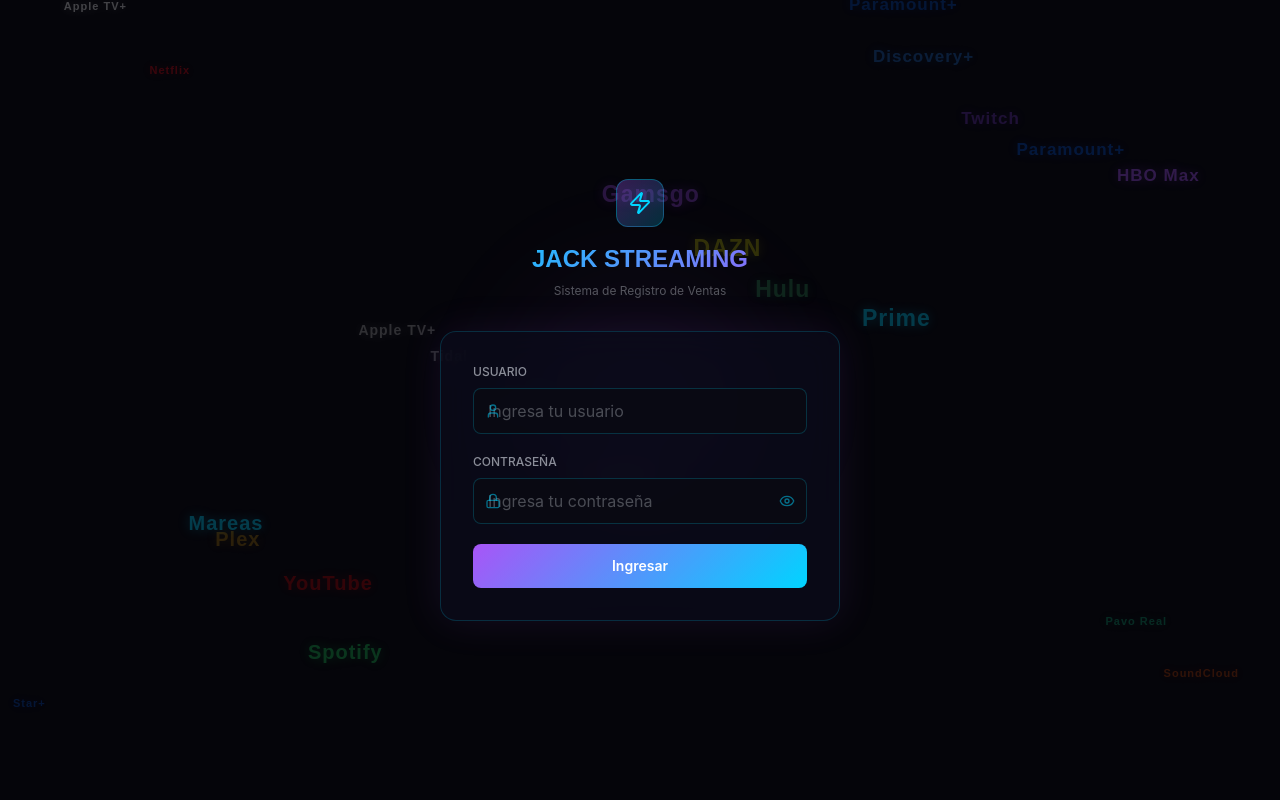
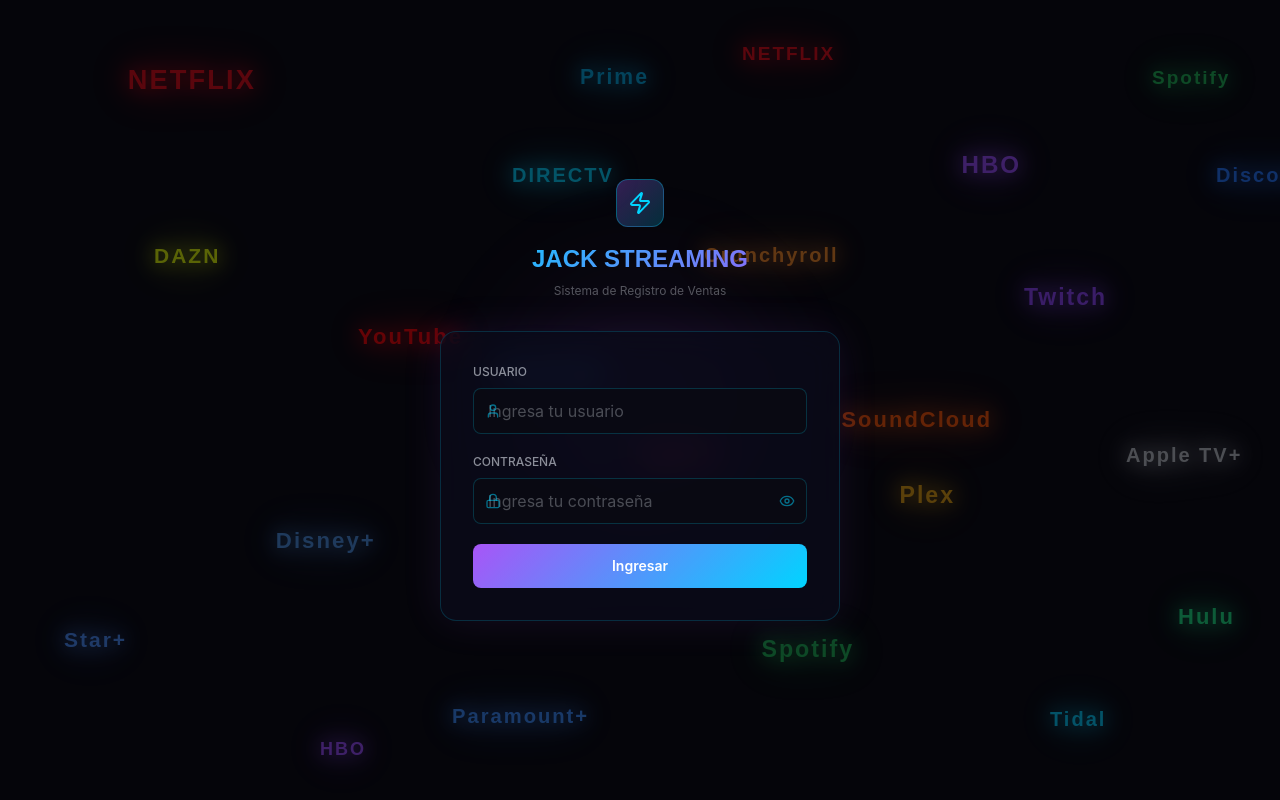
Before and after one commit to moormix01/registrodecuentas, a React (Vite) app in the folder client/: page / in a window 1280 px wide. Built offline with nearby package versions, Linux system fonts and the light colour scheme.

Commit message:
Improve background: more glow, bigger text, higher opacity

```diff
--- a/client/src/components/StreamingBackground.jsx
+++ b/client/src/components/StreamingBackground.jsx
@@ -1,96 +1,82 @@
 import { useEffect, useRef } from 'react';
 
 const LOGOS = [
-  { name: 'Netflix',     color: '#e50914' },
-  { name: 'Disney+',    color: '#0063e5' },
-  { name: 'HBO Max',    color: '#a855f7' },
-  { name: 'Spotify',    color: '#1db954' },
-  { name: 'Prime',      color: '#00d4ff' },
-  { name: 'Apple TV+',  color: '#ffffff' },
-  { name: 'Crunchyroll',color: '#f47521' },
-  { name: 'Paramount+', color: '#0064ff' },
-  { name: 'YouTube',    color: '#ff0000' },
-  { name: 'Hulu',       color: '#3dbb6d' },
-  { name: 'Star+',      color: '#0064ff' },
-  { name: 'DIRECTV',    color: '#00c8e0' },
-  { name: 'Twitch',     color: '#9146ff' },
-  { name: 'Plex',       color: '#e5a00d' },
-  { name: 'DAZN',       color: '#f5f500' },
-  { name: 'SoundCloud', color: '#ff5500' },
-  { name: 'Tidal',      color: '#ffffff' },
-  { name: 'Discovery+', color: '#2175d9' },
-  { name: 'Mareas',     color: '#00d4ff' },
-  { name: 'Gamsgo',     color: '#a855f7' },
-  { name: 'Pavo Real',  color: '#10b981' },
-  { name: 'Apple TV+',  color: '#f0f0f0' },
-  { name: 'Paramount+', color: '#0064ff' },
+  { label: "NETFLIX",     color: "#E50914", size: 26, x: 8,  y: 10, dur: 14, delay: 0   },
+  { label: "Disney+",     color: "#4A90E2", size: 22, x: 22, y: 65, dur: 18, delay: 2   },
+  { label: "HBO",         color: "#9B4DFF", size: 24, x: 75, y: 18, dur: 12, delay: 4   },
+  { label: "Spotify",     color: "#1DB954", size: 23, x: 60, y: 80, dur: 20, delay: 1   },
+  { label: "Prime",       color: "#00A8E0", size: 21, x: 45, y: 8,  dur: 16, delay: 3   },
+  { label: "Apple TV+",   color: "#C0C5CA", size: 20, x: 88, y: 55, dur: 22, delay: 6   },
+  { label: "YouTube",     color: "#FF0000", size: 22, x: 28, y: 40, dur: 17, delay: 5   },
+  { label: "Twitch",      color: "#9146FF", size: 23, x: 80, y: 35, dur: 13, delay: 7   },
+  { label: "Paramount+",  color: "#3A8EFF", size: 20, x: 35, y: 88, dur: 19, delay: 2.5 },
+  { label: "Hulu",        color: "#1CE783", size: 22, x: 92, y: 75, dur: 15, delay: 8   },
+  { label: "Crunchyroll", color: "#F88B24", size: 20, x: 55, y: 30, dur: 21, delay: 4.5 },
+  { label: "Star+",       color: "#4A90FF", size: 21, x: 5,  y: 78, dur: 16, delay: 9   },
+  { label: "Plex",        color: "#E5A00D", size: 23, x: 70, y: 60, dur: 14, delay: 3.5 },
+  { label: "DIRECTV",     color: "#00D4FF", size: 20, x: 40, y: 20, dur: 18, delay: 6.5 },
+  { label: "SoundCloud",  color: "#FF5500", size: 21, x: 65, y: 48, dur: 12, delay: 1.5 },
+  { label: "Tidal",       color: "#00D0FF", size: 20, x: 82, y: 88, dur: 20, delay: 10  },
+  { label: "DAZN",        color: "#E5FF00", size: 21, x: 12, y: 30, dur: 17, delay: 7.5 },
+  { label: "fuboTV",      color: "#EB192D", size: 20, x: 50, y: 55, dur: 23, delay: 11  },
+  { label: "Peacock",     color: "#3399FF", size: 22, x: 38, y: 42, dur: 15, delay: 0.5 },
+  { label: "Discovery+",  color: "#2277FF", size: 20, x: 95, y: 20, dur: 19, delay: 9.5 },
+  { label: "NETFLIX",     color: "#E50914", size: 19, x: 58, y: 5,  dur: 16, delay: 12  },
+  { label: "HBO",         color: "#9B4DFF", size: 18, x: 25, y: 92, dur: 14, delay: 13  },
+  { label: "Spotify",     color: "#1DB954", size: 19, x: 90, y: 8,  dur: 18, delay: 5.5 },
 ];
 
 export default function StreamingBackground() {
-  const items = LOGO_ITEMS;
   return (
-    <div style={{
-      position: 'fixed', inset: 0, zIndex: 0,
-      pointerEvents: 'none', overflow: 'hidden',
-    }}>
-      {LOGO_ITEMS.map((item, i) => (
-        <FloatingLogo key={i} item={item} index={i} />
+    <div style={{ position: 'fixed', inset: 0, zIndex: 0, pointerEvents: 'none', overflow: 'hidden' }}>
+      {LOGOS.map((logo, i) => (
+        <FloatingLogo key={`${logo.label}-${i}`} logo={logo} animIndex={i % 4} />
       ))}
     </div>
   );
 }
 
-const LOGO_ITEMS = LOGOS.map((logo, i) => ({
-  ...logo,
-  x: (i * 37 + 11) % 95,
-  y: (i * 53 + 7) % 90,
-  size: 11 + (i % 5) * 3,
-  duration: 18 + (i % 7) * 4,
-  delay: -(i * 2.3),
-  driftX: (i % 2 === 0 ? 1 : -1) * (15 + (i % 5) * 8),
-  driftY: (i % 3 === 0 ? 1 : -1) * (10 + (i % 4) * 6),
-}));
+const KEYFRAMES = [
+  [{ transform: 'translate(0,0) scale(1)' }, { transform: 'translate(30px,-20px) scale(1.05)' }, { transform: 'translate(-15px,25px) scale(0.97)' }, { transform: 'translate(0,0) scale(1)' }],
+  [{ transform: 'translate(0,0) scale(1)' }, { transform: 'translate(-25px,18px) scale(1.04)' }, { transform: 'translate(20px,-22px) scale(0.98)' }, { transform: 'translate(0,0) scale(1)' }],
+  [{ transform: 'translate(0,0) scale(1)' }, { transform: 'translate(18px,28px) scale(1.06)' }, { transform: 'translate(-28px,-12px) scale(0.96)' }, { transform: 'translate(0,0) scale(1)' }],
+  [{ transform: 'translate(0,0) scale(1)' }, { transform: 'translate(-20px,-25px) scale(1.03)' }, { transform: 'translate(25px,15px) scale(0.99)' }, { transform: 'translate(0,0) scale(1)' }],
+];
 
-function FloatingLogo({ item, index }) {
+function FloatingLogo({ logo, animIndex }) {
   const ref = useRef(null);
 
   useEffect(() => {
     const el = ref.current;
     if (!el) return;
-    const kf = [
-      { transform: `translate(0px, 0px)`, opacity: 0.18 },
-      { transform: `translate(${item.driftX}px, ${item.driftY}px)`, opacity: 0.28 },
-      { transform: `translate(${item.driftX * 0.4}px, ${item.driftY * 1.6}px)`, opacity: 0.15 },
-      { transform: `translate(0px, 0px)`, opacity: 0.18 },
-    ];
-    const anim = el.animate(kf, {
-      duration: item.duration * 1000,
-      delay: item.delay * 1000,
+    const anim = el.animate(KEYFRAMES[animIndex], {
+      duration: logo.dur * 1000,
+      delay: logo.delay * 1000,
       iterations: Infinity,
       easing: 'ease-in-out',
     });
     return () => anim.cancel();
-  }, [item]);
+  }, [logo, animIndex]);
 
   return (
     <span
       ref={ref}
       style={{
         position: 'absolute',
-        left: `${item.x}%`,
-        top: `${item.y}%`,
-        fontSize: item.size,
-        fontWeight: 800,
-        fontFamily: 'Orbitron, sans-serif',
-        letterSpacing: 1,
-        color: item.color,
-        opacity: 0.18,
-        textShadow: `0 0 12px ${item.color}88, 0 0 24px ${item.color}44`,
+        left: `${logo.x}%`,
+        top: `${logo.y}%`,
+        fontFamily: "'Orbitron', sans-serif",
+        fontWeight: 900,
+        fontSize: logo.size,
+        color: logo.color,
+        opacity: 0.38,
+        letterSpacing: 2,
+        whiteSpace: 'nowrap',
+        filter: `drop-shadow(0 0 10px ${logo.color}) drop-shadow(0 0 22px ${logo.color}99)`,
         userSelect: 'none',
-        whiteSpace: 'nowrap',
       }}
     >
-      {item.name}
+      {logo.label}
     </span>
   );
 }
```
